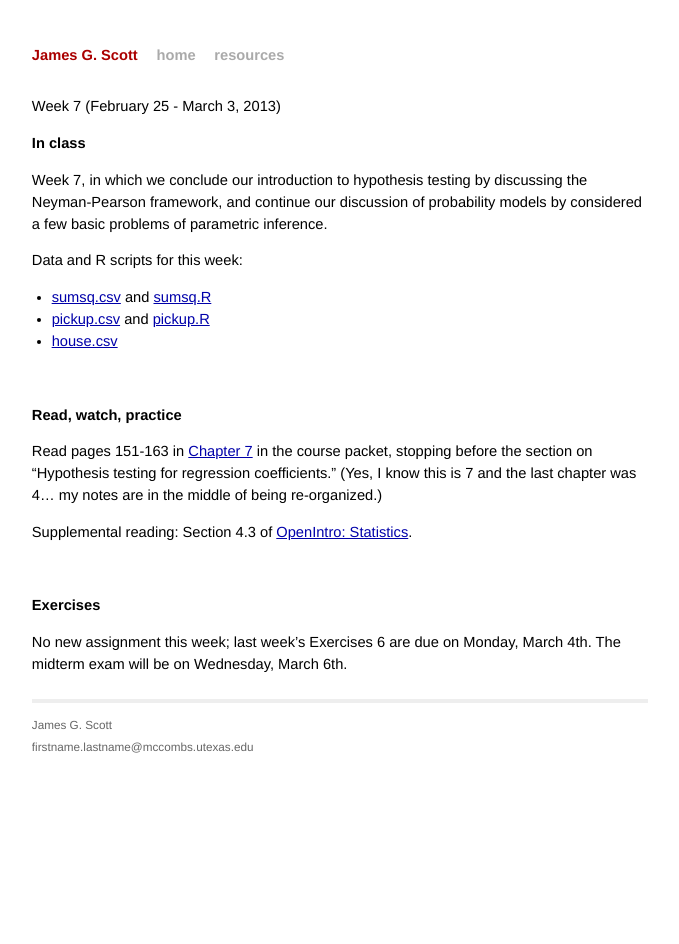
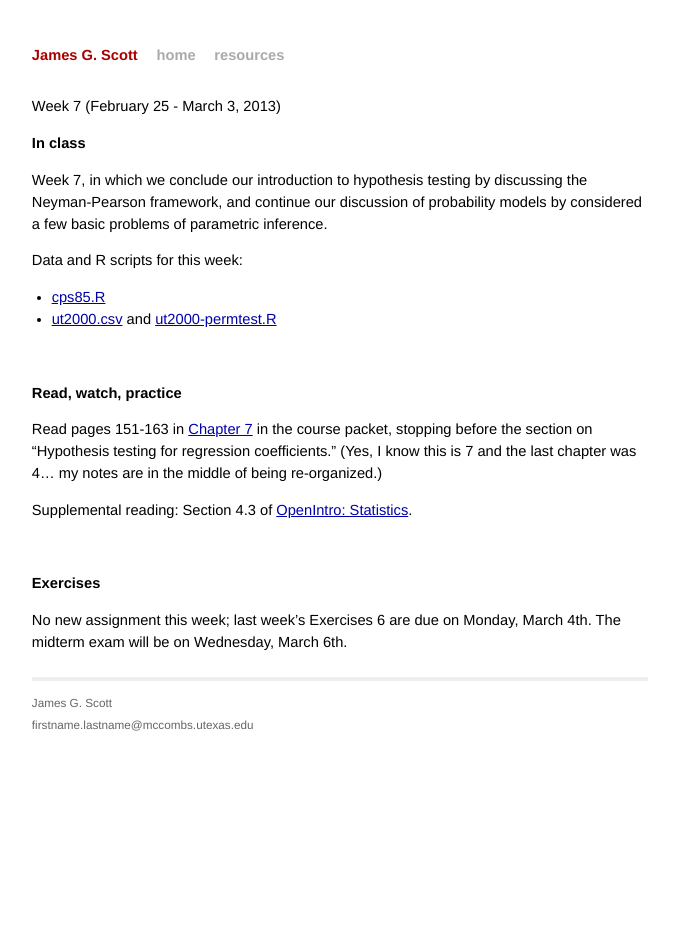
Before and after one commit to jgscott/SSC325, a Jekyll site: the page built from _posts/2013-02-24-week07.md, in a window 1280 px wide. Shown: the whole page, without its empty margins (300-979 px from the left). Built offline with Jekyll 4.4.1, drawn with Linux system fonts in a browser that asks for light colours.

Commit message:
data sets for class

```diff
--- a/_posts/2013-02-24-week07.md
+++ b/_posts/2013-02-24-week07.md
@@ -12,9 +12,8 @@ In class
 Week 7, in which we conclude our introduction to hypothesis testing by discussing the Neyman-Pearson framework, and continue our discussion of probability models by considered a few basic problems of parametric inference.
 
 Data and R scripts for this week:
-* [sumsq.csv](http://jgscott.github.com/SSC325/data/sumsq.csv) and [sumsq.R](http://jgscott.github.com/SSC325/r/sumsq.R)
-* [pickup.csv](http://jgscott.github.com/SSC325/data/pickup.csv) and [pickup.R](http://jgscott.github.com/SSC325/r/pickup.R)
-* [house.csv](http://jgscott.github.com/SSC325/data/house.csv)
+* [cps85.R](http://jgscott.github.com/SSC325/r/cps85.R)
+* [ut2000.csv](http://jgscott.github.com/SSC325/data/ut2000.csv) and [ut2000-permtest.R](http://jgscott.github.com/SSC325/r/ut2000-permtest.R)
 
 <br>
 
```
Also changed, not shown: 2 other files.
